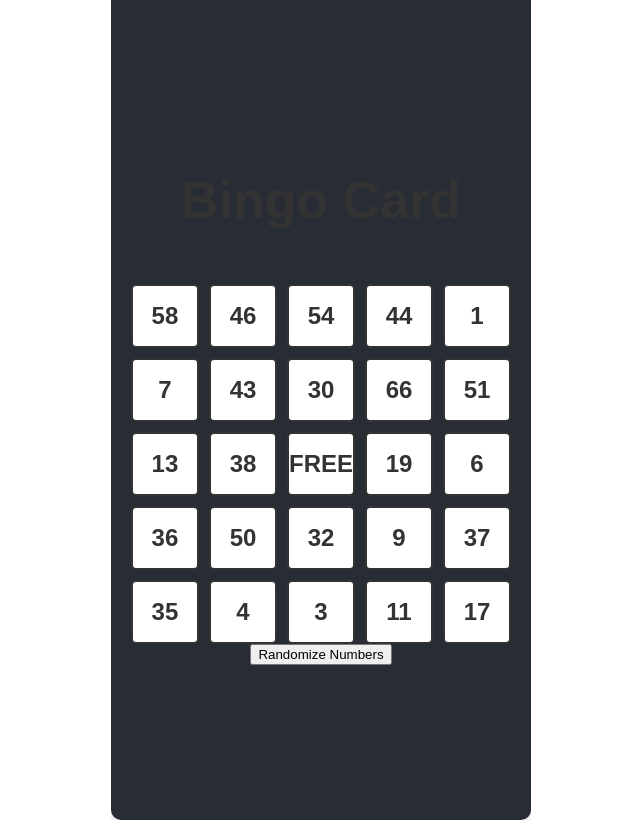
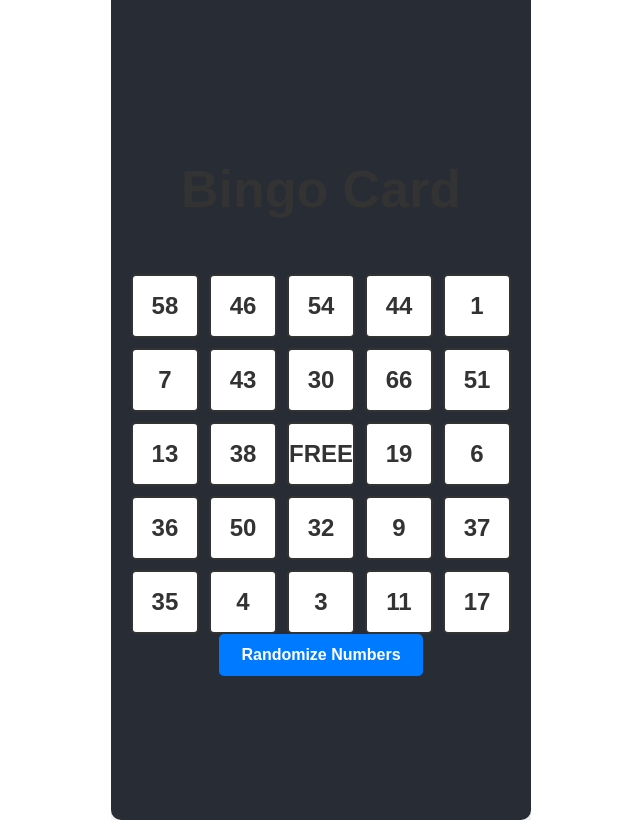
Before and after one commit to ics-socials/icsbingo, a React (Create React App) app: page / in a window 1280 px wide. Shown: the whole page, without its empty margins (319-959 px from the left). Built offline with nearby package versions, Linux system fonts and the light colour scheme.

Commit message:
chore: installed packages for deploying react app on github pages

```diff
--- a/package.json
+++ b/package.json
@@ -14,7 +14,7 @@
   },
   "scripts": {
     "predeploy": "npm run build",
-    "deploy": "gh-pages -d build",
+    "deploy": "main -d build",
     "start": "react-scripts start",
     "build": "react-scripts build",
     "test": "react-scripts test",
--- a/src/App.js
+++ b/src/App.js
@@ -46,7 +46,9 @@ function App() {
     <div className="App">
       <header className="App-header">
         <h1>Bingo Card</h1>
+        <div className="grid-container">
         {renderBingoCard()}
+        </div>
         <button className="randomize-button" onClick={handleRandomizeClick}>
           Randomize Numbers
         </button>
--- a/src/index.css
+++ b/src/index.css
@@ -58,3 +58,28 @@ h1 {
   color: #fff;
   border-color: #007bff;
 }
+
+.randomize-button {
+  padding: 10px 20px;
+  font-size: 16px;
+  font-weight: bold;
+  color: #fff;
+  background-color: #007bff;
+  border: 2px solid #007bff;
+  border-radius: 5px;
+  cursor: pointer;
+  transition: background-color 0.3s ease, border-color 0.3s ease, transform 0.3s ease;
+}
+
+.randomize-button:hover {
+  background-color: #0056b3;
+  border-color: #0056b3;
+}
+
+.randomize-button:focus {
+  outline: none; /* Remove default focus outline */
+}
+
+.randomize-button:active {
+  transform: translateY(1px); /* Add slight press effect on click */
+}
```
